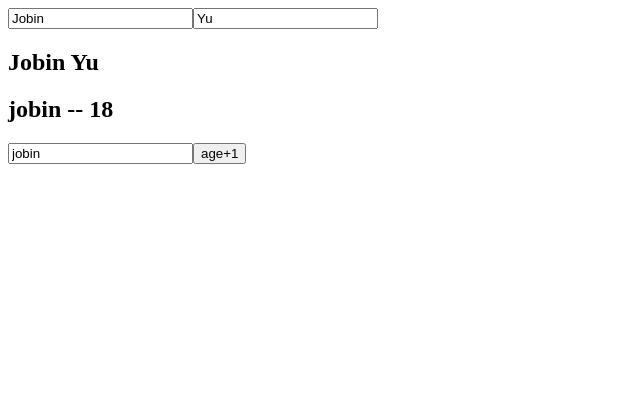
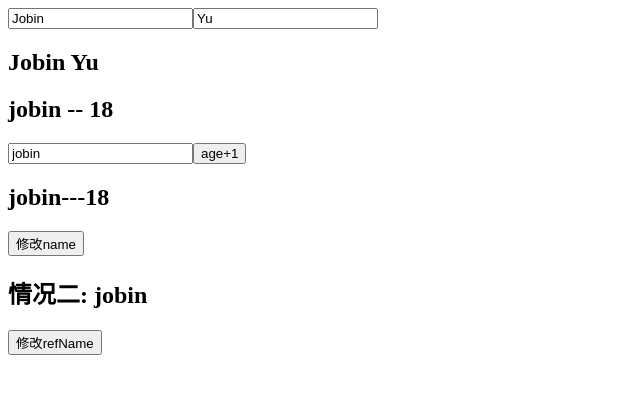
Before and after one commit to jobinben/Vue3-learning, a Vue app in the folder Vue3/: page / in a window 1280 px wide. Shown: the top 394 px of the page, without its empty margins (0-640 px from the left). Built offline with nearby package versions, Linux system fonts and the light colour scheme.

Commit message:
watch和refs

```diff
--- a/Vue3/src/components/13_computed和watch的使用/App.vue
+++ b/Vue3/src/components/13_computed和watch的使用/App.vue
@@ -3,16 +3,19 @@
     <div>
         <name-component></name-component>
         <demo-component></demo-component>
+        <watch-component></watch-component>
     </div>
 </template>
 
 <script>
 import nameComponent from "./computed/name.vue"
-import demoComponent from "./watch/demo.vue"
+import demoComponent from "./watch/watchEffect.vue"
+import watchComponent from "./watch/watch.vue"
 export default {
     components: {
         nameComponent,
-        demoComponent
+        demoComponent,
+        watchComponent
     }
 }
 </script>
--- /dev/null
+++ b/Vue3/src/components/13_computed和watch的使用/watch/watch.vue
@@ -0,0 +1,61 @@
+<!-- author: 大冰 -->
+<template>
+    <div>
+        <h2>{{ info.name }}---{{ info.age }}</h2>
+        <button @click="changeName">修改name</button>
+        <h2>情况二: {{ name }}</h2>
+        <button @click="changeNameRef">修改refName</button>
+    </div>
+</template>
+
+<script>
+import { reactive, ref, watch } from 'vue'
+export default {
+    setup() {
+        let info = reactive({
+            name: 'jobin',
+            age: 18,
+        })
+
+        // 1. 侦听watch时，传入一个getter函数
+        // watch(() => info.name, (newValue, oldValue) => {
+        //     console.log('newValue: ', newValue, ", oldValue: ", oldValue)
+        // })
+
+        // 2. 传入一个可响应式对象: reactive对象/ ref对象
+        // 情况一: reactive对象获取到的newValue和oldValue本身都是reactive对象
+        // watch(info, (newValue, oldValue) => {
+        //     // 这时的new和old的值都是指向reactive对象
+        //     console.log('newValue: ', newValue, ", oldValue: ", oldValue)
+        // })
+        // 如果想解决上面的问题，希望new和old都是一个普通对象 可以做一个解构
+        watch(() => ({...info}), (newValue, oldValue) => {
+            console.log('newValue: ', newValue, ", oldValue: ", oldValue)
+        })
+
+        // 3. 情况二: ref对象获取newValue和oldValue是value值的本身
+        let name = ref('jobin')
+        watch(name, (newValue, oldValue) => {
+            // 都是值本身
+            console.log('newValue: ', newValue, ', oldValue: ', oldValue)
+        })
+
+        const changeName = () => {
+            info.name = 'dabing'
+        }
+
+        const changeNameRef = () => {
+            name.value = 'dabing'
+        }
+
+        return {
+            info,
+            changeName,
+            name,
+            changeNameRef,
+        }
+    },
+}
+</script>
+<style scoped>
+</style>
--- a/Vue3/src/main.js
+++ b/Vue3/src/main.js
@@ -1,4 +1,4 @@
-import { createApp } from 'vue'
-import App from './components/13_computed和watch的使用/App.vue'
+import { createApp } from "vue"
+import App from "./components/13_computed和watch的使用/App.vue"
 
-createApp(App).mount('#app')
+createApp(App).mount("#app")
```
Also changed, not shown: Vue3/src/components/14_ref和watchEffect的结合/App.vue (added, +18 -0 lines), Vue3/src/components/14_ref和watchEffect的结合/refs.vue (added, +33 -0 lines), Vue3/src/components/13_computed和watch的使用/watch/watchEffect.vue (renamed from Vue3/src/components/13_computed和watch的使用/watch/demo.vue).
